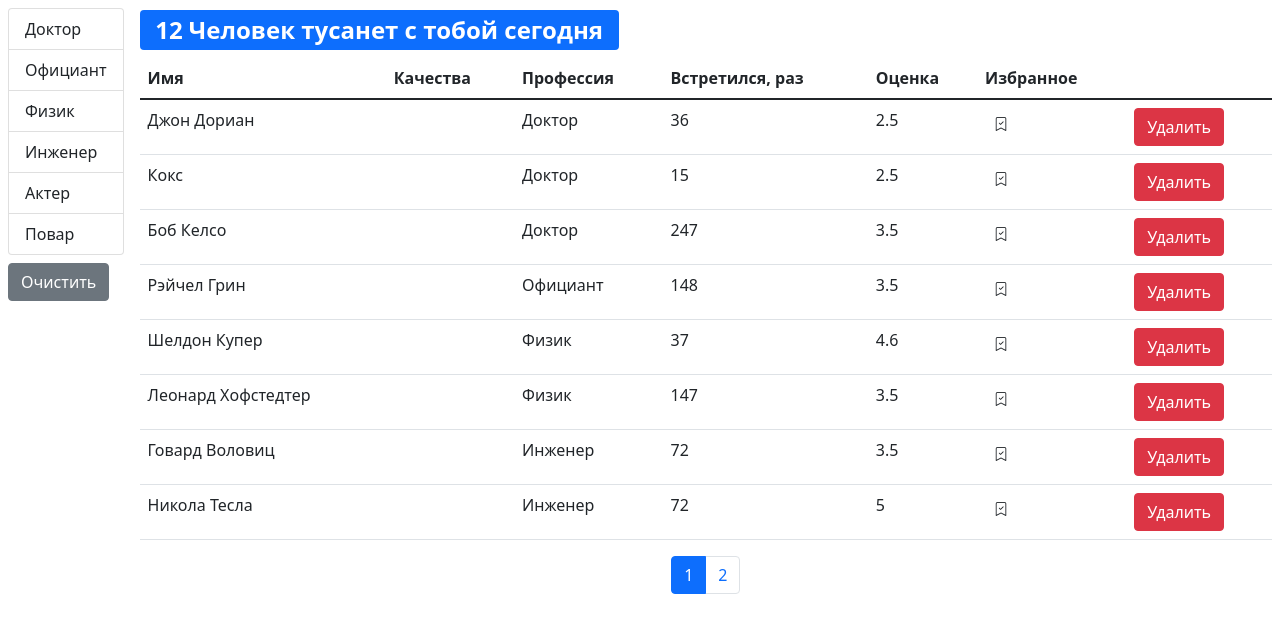
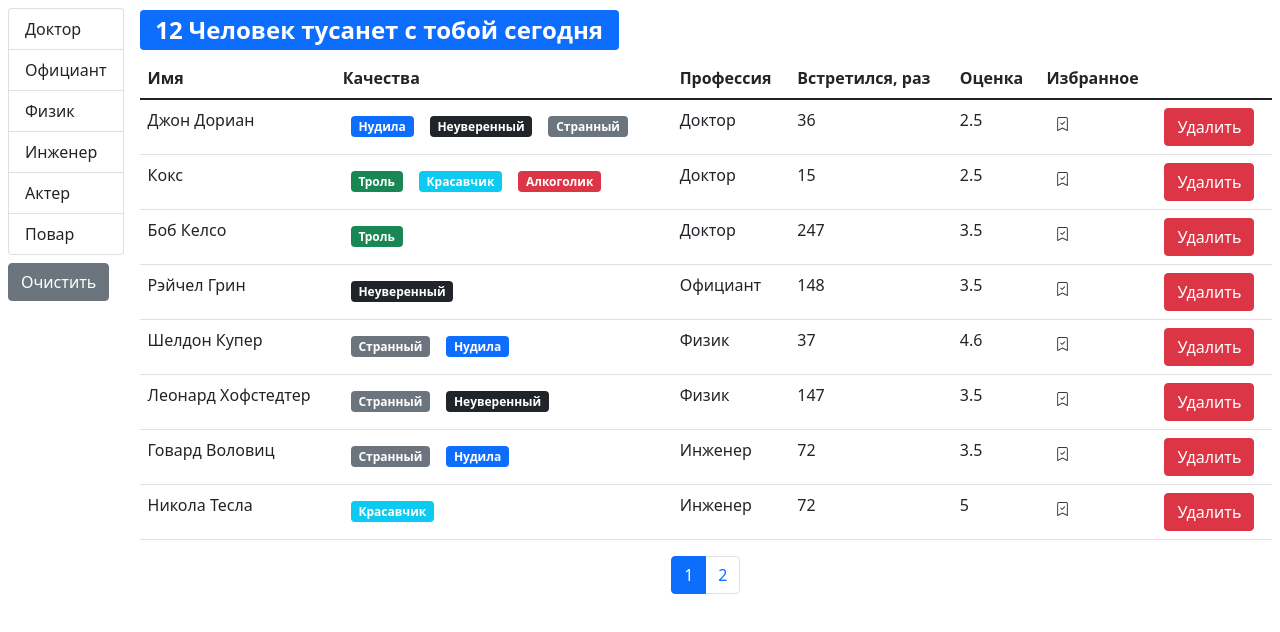
Before and after one commit to zolotaryov2027/company, a React (Vite) app: page / in a window 1280 px wide. Shown: the top 632 px of the page. Built offline with nearby package versions, Linux system fonts and the light colour scheme.

Commit message:
add qualitiesList

```diff
--- /dev/null
+++ b/src/app/components/qualitiesList.jsx
@@ -0,0 +1,13 @@
+const QualitiesList = ({ qualities }) => {
+  return (
+    <>
+      {qualities.map((qualitie) => (
+        <span className={"badge m-2 bg-" + qualitie.color} key={qualitie._id}>
+          {qualitie.name}{" "}
+        </span>
+      ))}
+    </>
+  );
+};
+
+export default QualitiesList;
--- a/src/app/components/userTables.jsx
+++ b/src/app/components/userTables.jsx
@@ -2,10 +2,15 @@ import User from "./user";
 import TableHeader from "./tableHeader";
 import TableBody from "./tableBody";
 import Bookmark from "./bookmark";
+import QualitiesList from "./qualitiesList";
+
 const UserTable = ({ users, onSort, selectedSort, onUserDelete }) => {
   const columns = {
     name: { path: "name", name: "Имя" },
-    qualities: { name: "Качества" },
+    qualities: {
+      name: "Качества",
+      component: (user) => <QualitiesList qualities={user.qualities} />,
+    },
     professions: { path: "profession.name", name: "Профессия" },
     completedMeetings: { path: "completedMeetings", name: "Встретился, раз" },
     rate: { path: "rate", name: "Оценка" },
```
